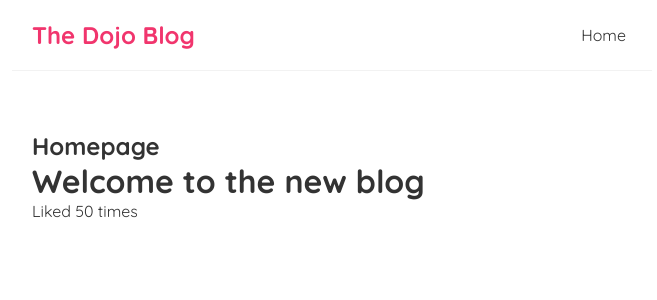
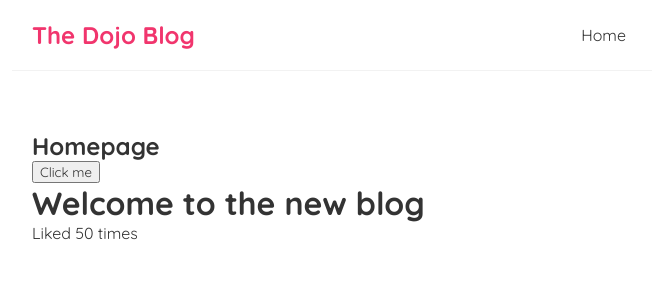
Before and after one commit to ironmarcus/React-tutorial, a React (Create React App) app: page / in a window 1280 px wide. Shown: the top 300 px of the page, without its empty margins (308-965 px from the left). Built offline with nearby package versions, Linux system fonts and the light colour scheme.

Commit message:
Adding events: Lesson 7

```diff
--- a/src/Home.js
+++ b/src/Home.js
@@ -1,7 +1,11 @@
 const Home = () => {
+    const handleClick =() =>{
+        console.log('hello, ninjas');
+    }
     return (
         <div className="home">
             <h2>Homepage</h2>
+            <button onClick={handleClick}>Click me</button>
         </div>
     );
 }
```
